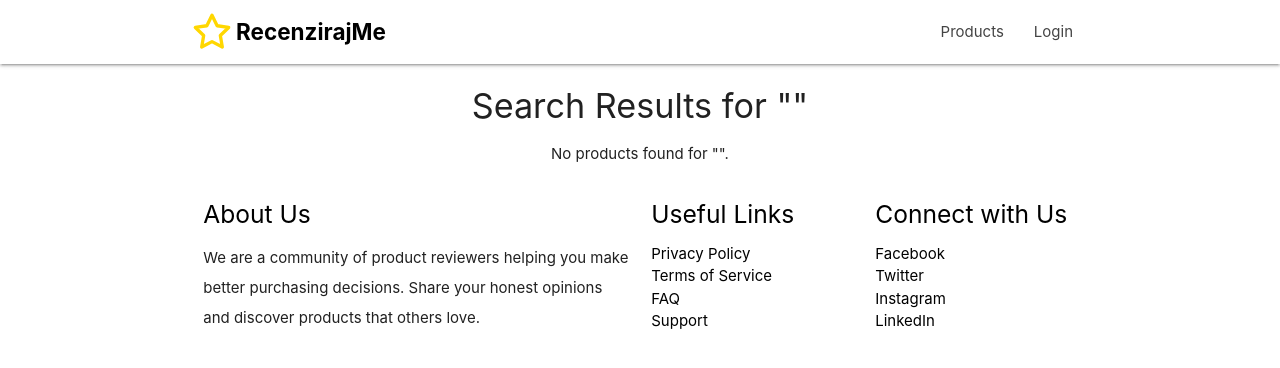
After one commit to kseparovi/ZavrsniIspit, a Django app: page /reviews/search/ in a window 1280 px wide. The commit adds this page. Shown: the top 368 px of the page. Run offline with Django 4.2, Linux system fonts and the light colour scheme; some libraries are stand-ins or nearby versions.

Commit message:
login is fixed

```diff
--- a/reviews/templates/base.html
+++ b/reviews/templates/base.html
@@ -31,8 +31,7 @@
         <!-- Navigation Links -->
         <ul class="right hide-on-med-and-down">
             <li><a href="{% url 'reviews:product_list' %}">Products</a></li>
-            <li><a href="#">Top Reviews</a></li>
-            <li><a href="#">Write a Review</a></li>
+
             {% if user.is_authenticated %}
                 <li><a href="{% url 'reviews:logout' %}">Logout</a></li>
             {% else %}
--- /dev/null
+++ b/reviews/templates/search_results.html
@@ -0,0 +1,34 @@
+{% extends "base.html" %}
+
+{% block title %}Search Results{% endblock %}
+
+{% block content %}
+    <div class="container">
+        <h4 class="center">Search Results for "{{ query }}"</h4>
+
+        {% if products %}
+            <div class="row">
+                {% for product in products %}
+                    <div class="col s12 m6 l4">
+                        <div class="card">
+                            <div class="card-image">
+                                <img src="{{ product.image_url }}" alt="{{ product.name }}" style="width: 100px; height: auto;">
+                            </div>
+                            <div class="card-content">
+                                <span class="card-title" style="font-size: 1rem;">{{ product.name }}</span>
+                                <p><strong>Brand:</strong> {{ product.brand }}</p>
+                                <p><strong>Series:</strong> {{ product.series }}</p>
+                                <p><strong>Type:</strong> {{ product.type }}</p>
+                            </div>
+                            <div class="card-action">
+                                <a href="{% url 'reviews:product_detail' %}?url={{ product.link }}">View Details</a>
+                            </div>
+                        </div>
+                    </div>
+                {% endfor %}
+            </div>
+        {% else %}
+            <p class="center">No products found for "{{ query }}".</p>
+        {% endif %}
+    </div>
+{% endblock %}
--- a/reviews/urls.py
+++ b/reviews/urls.py
@@ -1,14 +1,14 @@
 from django.urls import path
-from django.contrib.auth import views as auth_views
 from . import views
 
-app_name = 'reviews'
+app_name = "reviews"
 
 urlpatterns = [
-    path('', views.index, name='home'),
-    path('login/', views.login, name='login'),
-    path('signup/', views.user_signup, name='signup'),
-    path('products/', views.products, name='product_list'),
-    path('product-detail/', views.product_detail, name='product_detail'),  # ✅ Ensure this is here!
-    path('logout/', auth_views.LogoutView.as_view(next_page='reviews:home'), name='logout'),  # Redirect to home after logout
+    path("", views.index, name="home"),
+    path("login/", views.user_login, name="login"),  # Updated function name
+    path("signup/", views.user_signup, name="signup"),
+    path("products/", views.products, name="product_list"),
+    path("product-detail/", views.product_detail, name="product_detail"),
+    path("logout/", views.logout_view, name="logout"),
+    path("search/", views.search_results, name="search_results"),
 ]
--- a/reviews/views.py
+++ b/reviews/views.py
@@ -6,6 +6,41 @@ from django.contrib.auth import login as auth_login
 import re
 from bs4 import BeautifulSoup
 from django.http import JsonResponse
+
+
+from django.contrib.auth import authenticate, login as auth_login
+from django.shortcuts import render, redirect
+from django.contrib.auth.forms import AuthenticationForm
+
+from django.shortcuts import render, redirect
+from django.contrib.auth import authenticate, login, logout
+from django.contrib.auth.forms import AuthenticationForm
+
+
+from django.shortcuts import render, redirect
+from django.contrib.auth import authenticate, login as auth_login  # ✅ Rename login import
+from django.contrib.auth.decorators import login_required
+
+def user_login(request):
+    if request.method == "POST":
+        username = request.POST.get("username")
+        password = request.POST.get("password")
+        user = authenticate(request, username=username, password=password)
+
+        if user is not None:
+            auth_login(request, user)  # ✅ Now using Django's built-in login function
+            return redirect("home")  # Redirect to home page after login
+        else:
+            return render(request, "login.html", {"error": "Invalid username or password"})
+
+    return render(request, "login.html")
+
+
+def logout_view(request):
+    """Logout the user and redirect to home page."""
+    logout(request)
+    return redirect("reviews:home")
+
 
 def get_content(url):
     """Fetch page content from the given GSM Arena URL."""
@@ -272,3 +307,16 @@ def product_detail(request):
         return JsonResponse({"error": "Failed to fetch product details"}, status=500)
 
     return JsonResponse(product_data)
+
+
+from django.shortcuts import render
+from .models import Product  # ✅ Ensure you have a Product model
+
+
+def search_results(request):
+    query = request.GET.get("query", "")
+
+    # Filter products based on search query (assuming you have a `name` field in the model)
+    products = Product.objects.filter(name__icontains=query) if query else []
+
+    return render(request, "search_results.html", {"query": query, "products": products})
```
Also changed, not shown: db.sqlite3.
